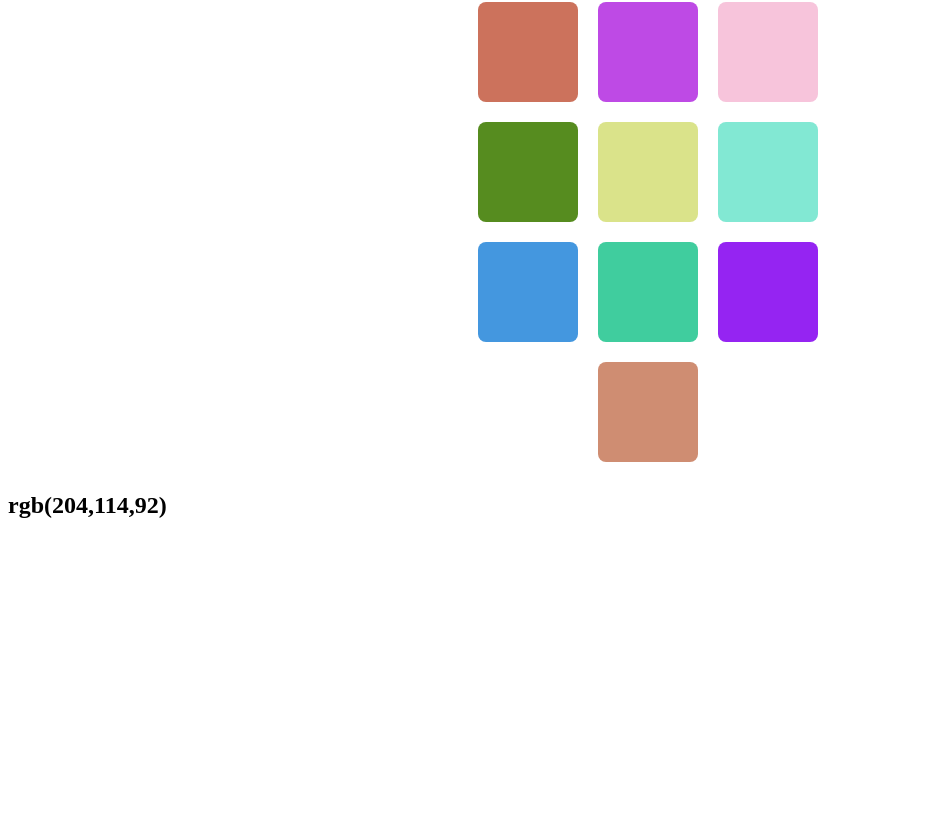
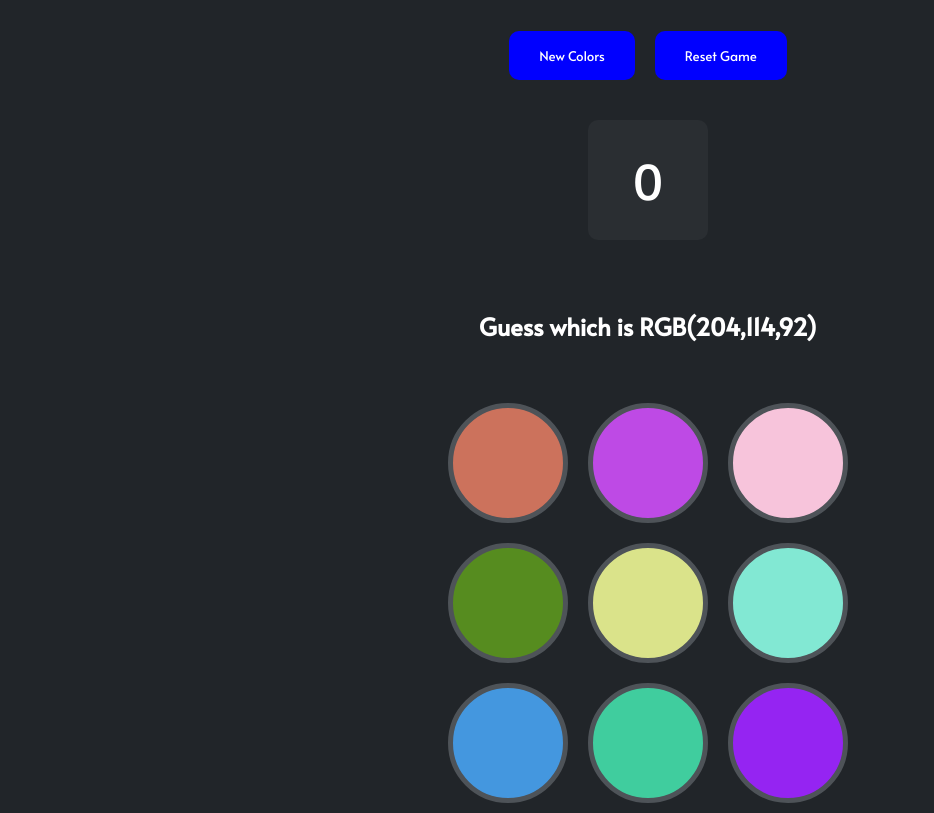
Before and after one commit to artylope/thegreatRGBgame, a plain HTML site: page index.html in a window 1280 px wide. Shown: the part 109-922 px from the top of the page, without its empty margins (0-934 px from the left). Before the commit the page ends 829 px from the top, so only its background shows below. Drawn offline with Linux system fonts and the light colour scheme.

Commit message:
base styling done

```diff
--- a/css/style.scss
+++ b/css/style.scss
@@ -1,9 +1,71 @@
+@import url('https://fonts.googleapis.com/css2?family=Alata&display=swap');
+
 body{
 
     width: 100vw;
     height: 100vh;
+    background: #212529;
+    font-family: 'Alata', sans-serif;
 }
 
+.game-container{
+    width: 800px;
+    margin: 0 auto;
+
+    h1{
+        font-size: 3em;
+        color: white;
+        text-align: center;
+    }
+
+    .buttons{
+        display: flex;
+        flex-direction: row;
+        justify-content: center;
+
+
+        button{
+            margin: 10px;
+            background: blue;
+            border: none;
+            padding: 15px 30px;
+            color: white;
+            border-radius: 10px;
+            font-family: 'Alata', sans-serif;
+
+        }
+    }
+}
+
+.game-hud{
+
+    color: #ffffff;
+    display: flex;
+    flex-direction: column;
+    justify-content: center;
+    align-items: center;
+    padding-top: 30px;
+    padding-bottom: 30px;
+
+    .score-display{
+        height: 120px;
+        width: 120px;
+        border-radius: 10px;
+        background: #2a2e32;
+        font-size: 3em;
+        color: #fff;
+        display: flex;
+        justify-content: center;
+        align-items: center;
+    }
+
+    .game-feedback{
+        display: block;
+        height: 30px;
+        font-size: 1.6em;
+        margin-top: 20px;
+    }
+}
 
 #generated{
     display: block;
@@ -23,18 +85,29 @@ body{
     align-items: center;
     box-sizing: border-box;
 
-    width: 380px;
+    width: 480px;
     height: auto;
 
     .square{
-        width: 100px;
-        height: 100px;
-        border-radius: 8px;
+        width: 120px;
+        height: 120px;
+        border-radius: 100px;
+        box-sizing: border-box;
         background-color: rgb(255,0,0);
         margin: 10px;
+        border: 5px solid #4e5358;
 
         display: block;
         justify-content: center;
         align-items: center;
+
+        &:hover{
+            border: 5px solid #fff;
+            transform: translateY(-3px);
+        }
+
+        &.selected{
+            transform: translateY(0px);
+        }
     }
 }
--- a/index.html
+++ b/index.html
@@ -8,13 +8,26 @@
     <title>The Great RGB Game</title>
 </head>
 <body>
-    <h1>The Great RGB Game</h1>
-    <button id="new-colors">New Colors</button>
-    <button id="reset-game">Reset Game</button>
-    <div id="score-display"></div>
-    <div id="squares-container" class="squares-container">
+
+    <div class="game-container">
+        <h1>The Great RGB Game</h1>
+
+        <div class="buttons">
+            <button id="new-colors">New Colors</button>
+            <button id="reset-game">Reset Game</button>
+        </div>
+
+        <div class="game-hud">
+            <div id="score-display" class="score-display"></div>
+            <div id="game-feedback" class="game-feedback"></div>
+            <div id="rgb-to-guess"></div>
+
+        </div>
+
+        <div id="squares-container" class="squares-container">
+        </div>
+
     </div>
-    <div id="rgb-to-guess"></div>
     <script src="js/script.js"></script>
 </body>
 </html>
--- a/js/script.js
+++ b/js/script.js
@@ -1,7 +1,8 @@
 let colors=[];
-let noOfColors = 10;
+let noOfColors = 9;
 let rgbToGuess;
 let score = 0;
+let gameFeedbackDisplay = document.getElementById('game-feedback');
 
 let newColorsBtn = document.getElementById('new-colors');
 newColorsBtn.addEventListener('click', getNewColors);
@@ -62,8 +63,8 @@ function displaySquares(){
 }
 
 function renderScore(){
-    let scoreDisplay = document.getElementById('score');
-    scoreDisplay.innerText = score;
+    let scoreDisplay = document.getElementById('score-display');
+    scoreDisplay.innerHTML = score;
 }
 
 //pick one number out of the noOfColors to be the picked color
@@ -72,7 +73,7 @@ function pickColor(){
     let pickedColor =  colors[pickedNumber];
     console.log('pickedColor',pickedNumber +1 , pickedColor);
     let display = document.getElementById('rgb-to-guess');
-    display.innerHTML = `<h2>${pickedColor}</h2>`
+    display.innerHTML = `<h2>Guess which is ${pickedColor.toUpperCase()}</h2>`
     rgbToGuess = pickedColor;
     return pickedColor;
 }
@@ -82,13 +83,19 @@ function checkColorMatch(rgb,element){
     console.log(rgbToGuess.replace(/\s*,\s*/g, ","));
     if(rgb.replace(/\s*,\s*/g, ",")===rgbToGuess.replace(/\s*,\s*/g, ",")){
         console.log('yay correct');
+        gameFeedbackDisplay.innerHTML = 'Yay correct!';
         score++;
         renderScore();
         getNewColors();
     } else {
         console.log(element);
-        element.style.backgroundColor = `rgb(255,255,255)`;
+        element.style.opacity= 0;
+        gameFeedbackDisplay.innerHTML = 'Wrong try again!';
         console.log('wrong try again');
+        setTimeout( function(){
+           gameFeedbackDisplay.innerHTML = '';
+        }, 1000
+            );
     }
 }
 
```
Also changed, not shown: css/style.css.
